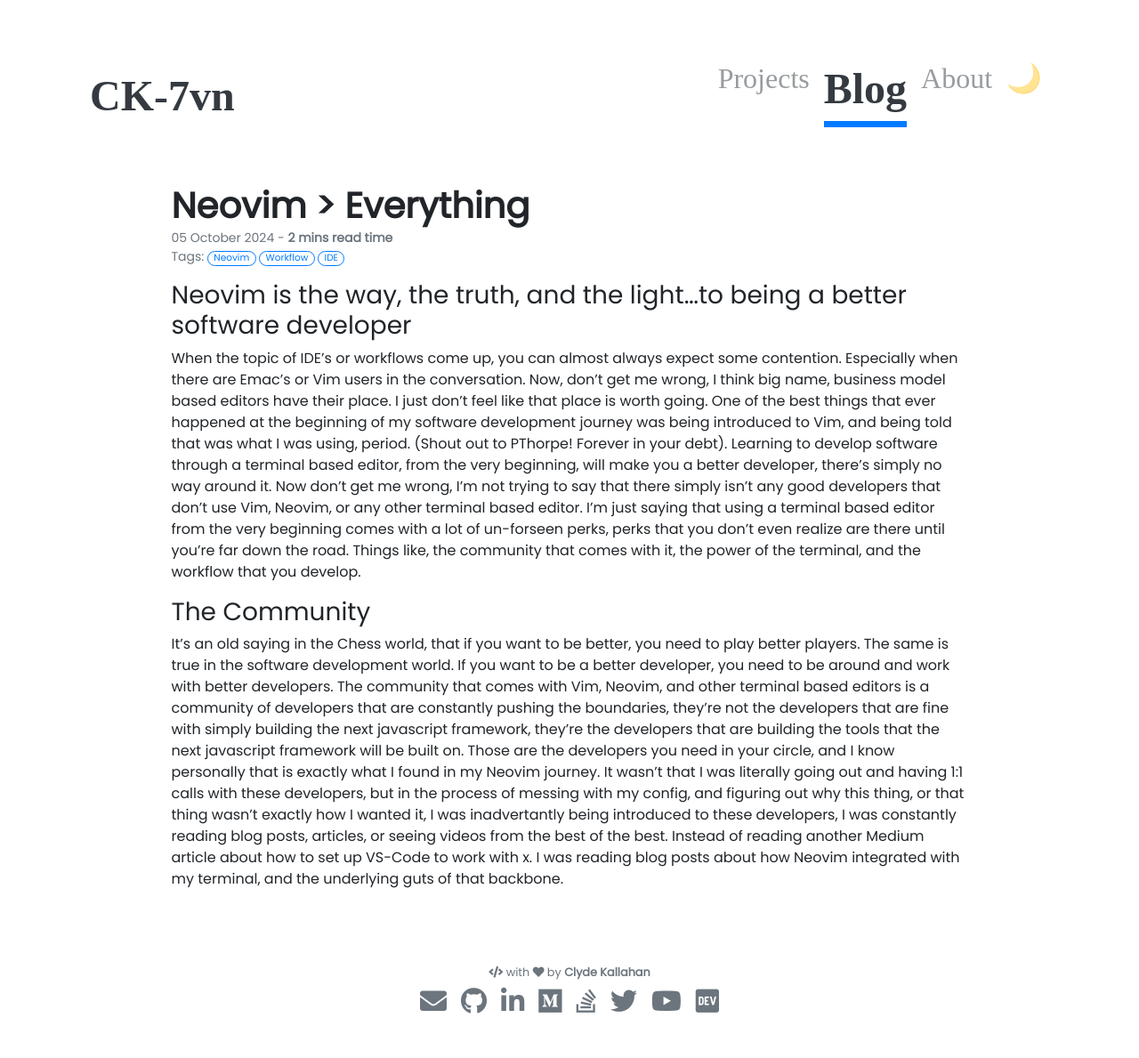
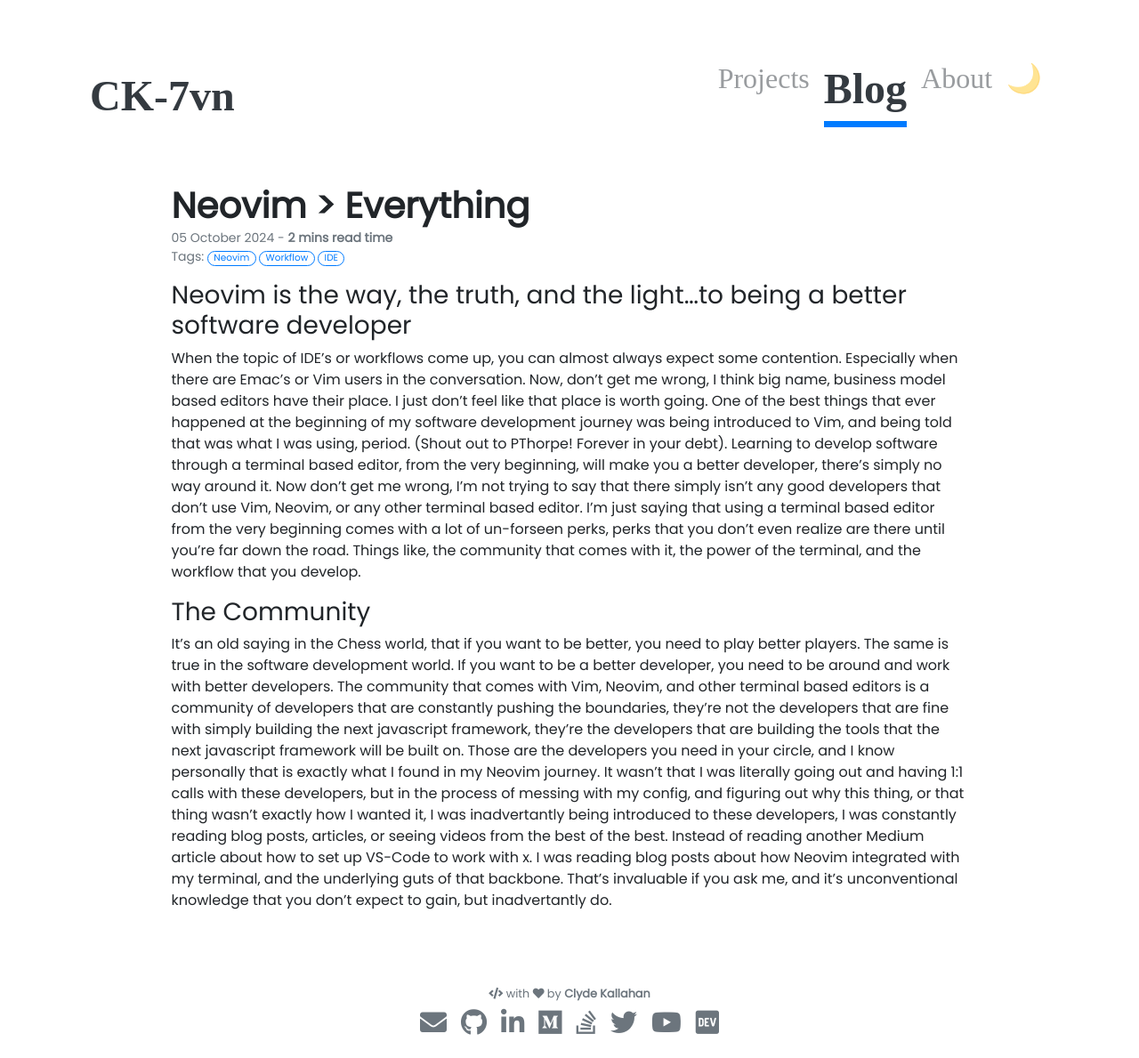
Before and after one commit to CK-7vn/CK-7vn.github.io, a Jekyll site: the page built from _posts/2024-10-5-Neovim-and-only-Neovim.md, in a window 1280 px wide. Shown: the whole page at 89% size. Built offline with Jekyll 4.4.1, drawn with Linux system fonts in a browser that asks for light colours; our own code applies the rules of GitHub Pages for plain Markdown files; comment, search, counter and statistics services are not loaded; before the commit the page ends 1165 px from its top, so only the background shows below that.

Commit message:
still working on it

```diff
--- a/_posts/2024-10-5-Neovim-and-only-Neovim.md
+++ b/_posts/2024-10-5-Neovim-and-only-Neovim.md
@@ -12,4 +12,4 @@ description: Neovim's not just an IDE it's a way of life...here's why I believe
 When the topic of IDE's or workflows come up, you can almost always expect some contention. Especially when there are Emac's or Vim users in the conversation. Now, don't get me wrong, I think big name, business model based editors have their place. I just don't feel like that place is worth going. One of the best things that ever happened at the beginning of my software development journey was being introduced to Vim, and being told that was what I was using, period. (Shout out to PThorpe! Forever in your debt). Learning to develop software through a terminal based editor, from the very beginning, will make you a better developer, there's simply no way around it. Now don't get me wrong, I'm not trying to say that there simply isn't any good developers that don't use Vim, Neovim, or any other terminal based editor. I'm just saying that using a terminal based editor from the very beginning comes with a lot of un-forseen perks, perks that you don't even realize are there until you're far down the road. Things like, the community that comes with it, the power of the terminal, and the workflow that you develop.
 
 ### The Community
-It's an old saying in the Chess world, that if you want to be better, you need to play better players. The same is true in the software development world. If you want to be a better developer, you need to be around and work with better developers. The community that comes with Vim, Neovim, and other terminal based editors is a community of developers that are constantly pushing the boundaries, they're not the developers that are fine with simply building the next javascript framework, they're the developers that are building the tools that the next javascript framework will be built on. Those are the developers you need in your circle, and I know personally that is exactly what I found in my Neovim journey. It wasn't that I was literally going out and having 1:1 calls with these developers, but in the process of messing with my config, and figuring out why this thing, or that thing wasn't exactly how I wanted it, I was inadvertantly being introduced to these developers, I was constantly reading blog posts, articles, or seeing videos from the best of the best. Instead of reading another Medium article about how to set up VS-Code to work with x. I was reading blog posts about how Neovim integrated with my terminal, and the underlying guts of that backbone.
+It's an old saying in the Chess world, that if you want to be better, you need to play better players. The same is true in the software development world. If you want to be a better developer, you need to be around and work with better developers. The community that comes with Vim, Neovim, and other terminal based editors is a community of developers that are constantly pushing the boundaries, they're not the developers that are fine with simply building the next javascript framework, they're the developers that are building the tools that the next javascript framework will be built on. Those are the developers you need in your circle, and I know personally that is exactly what I found in my Neovim journey. It wasn't that I was literally going out and having 1:1 calls with these developers, but in the process of messing with my config, and figuring out why this thing, or that thing wasn't exactly how I wanted it, I was inadvertantly being introduced to these developers, I was constantly reading blog posts, articles, or seeing videos from the best of the best. Instead of reading another Medium article about how to set up VS-Code to work with x. I was reading blog posts about how Neovim integrated with my terminal, and the underlying guts of that backbone. That's invaluable if you ask me, and it's unconventional knowledge that you don't expect to gain, but inadvertantly do.
```
